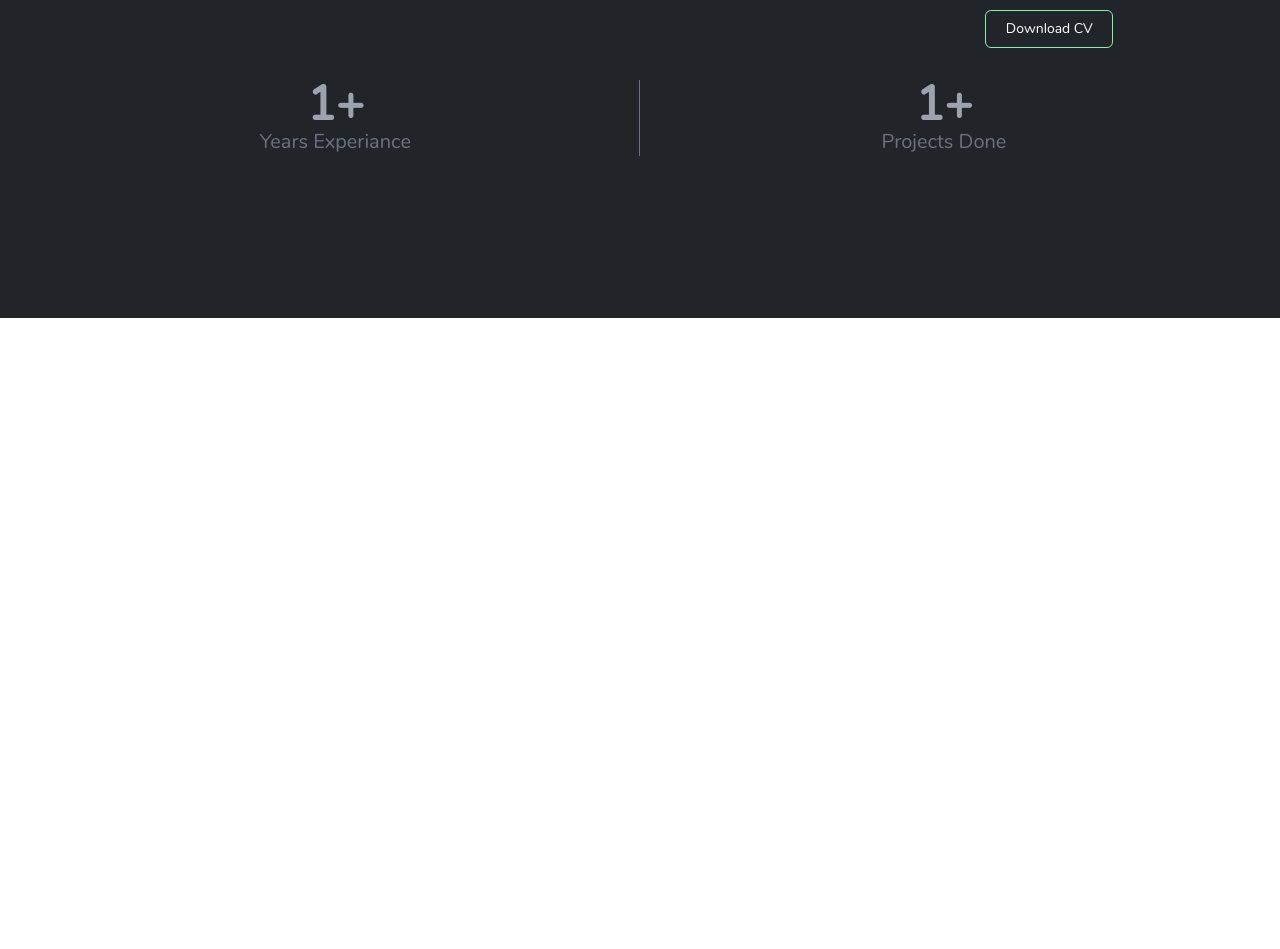
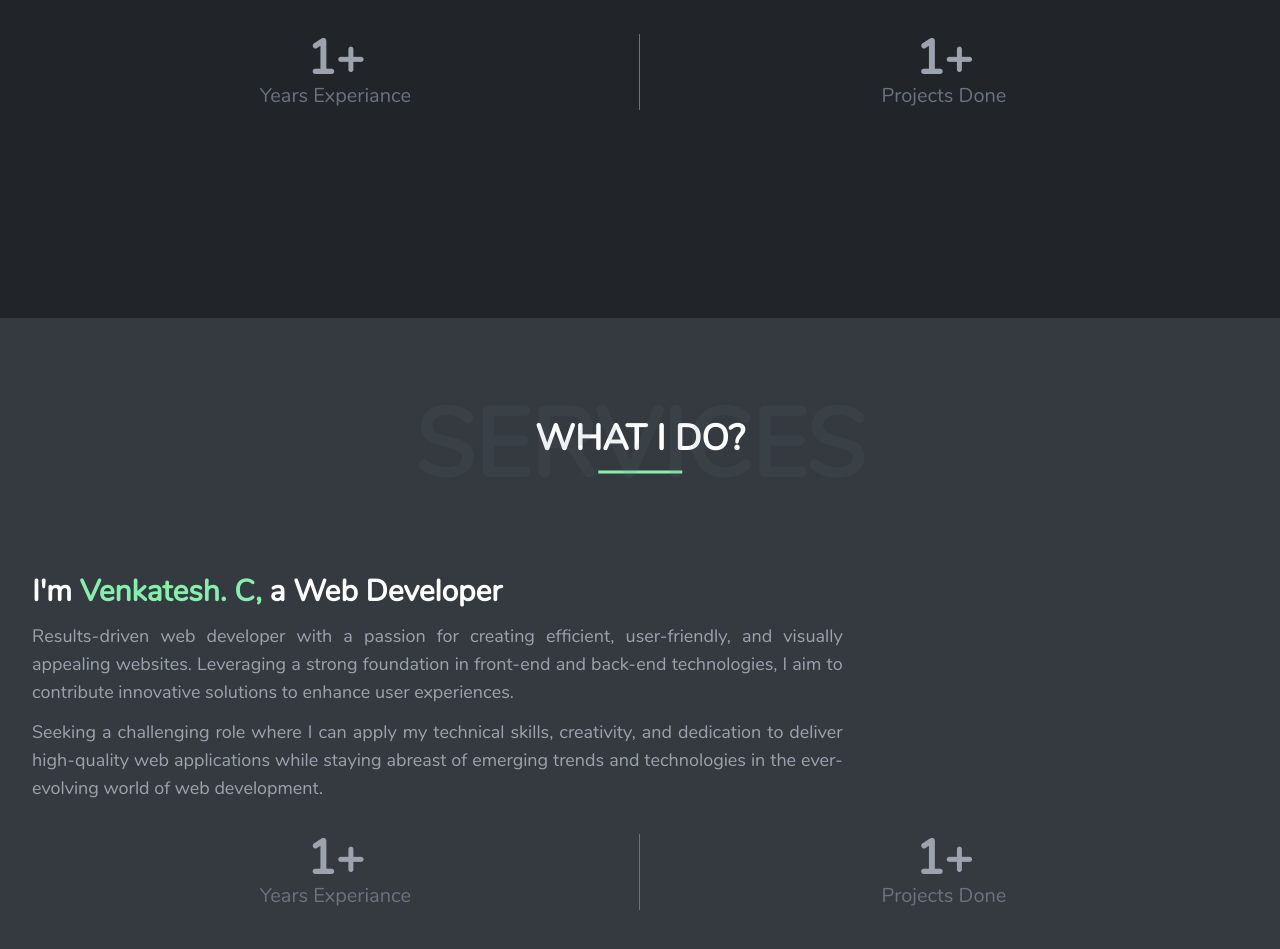
Before and after one commit to venky-123-debug/My_Portfolio, a Svelte app: page / in a window 1280 px wide. Shown: the part 1282-2231 px from the top of the page. Before the commit the page ends 1600 px from the top, so only its background shows below. Built offline with nearby package versions, Linux system fonts and the light colour scheme.

Commit message:
whatI do page started

```diff
--- a/src/pages/about/components/details.svelte
+++ b/src/pages/about/components/details.svelte
@@ -32,32 +32,32 @@
   //   });
   // };
 
-  const downloadPDF = () => {
-    if (!element) {
-      console.error("Element with ID 'cv' not found.")
-      return
-    }
+  // const downloadPDF = () => {
+  //   if (!element) {
+  //     console.error("Element with ID 'cv' not found.")
+  //     return
+  //   }
 
-    // Create a clone of the element to avoid altering the original styles
-    const clonedElement = element.cloneNode(true)
+  //   // Create a clone of the element to avoid altering the original styles
+  //   const clonedElement = element.cloneNode(true)
 
-    // Include the Tailwind CSS stylesheet in the cloned element
-    const tailwindStylesheet = document.createElement("link")
-    tailwindStylesheet.rel = "stylesheet"
-    tailwindStylesheet.href = "https://cdn.jsdelivr.net/npm/tailwindcss@3.2.4/dist/tailwind.min.css" // Adjust the URL based on your Tailwind version
-    clonedElement.appendChild(tailwindStylesheet)
+  //   // Include the Tailwind CSS stylesheet in the cloned element
+  //   const tailwindStylesheet = document.createElement("link")
+  //   tailwindStylesheet.rel = "stylesheet"
+  //   tailwindStylesheet.href = "https://cdn.jsdelivr.net/npm/tailwindcss@3.2.4/dist/tailwind.min.css" // Adjust the URL based on your Tailwind version
+  //   clonedElement.appendChild(tailwindStylesheet)
 
-    // Download the PDF with the cloned element
-    html2pdf(clonedElement, {
-      margin: 10,
-      filename: "your-cv.pdf",
-      image: { type: "jpeg", quality: 0.98 },
-      html2canvas: { scale: 2 },
-      jsPDF: { unit: "mm", format: "a4", orientation: "portrait" },
-      pagebreak: { mode: ["avoid-all", "css", "legacy"] },
-      output: "blob",
-    })
-  }
+  //   // Download the PDF with the cloned element
+  //   html2pdf(clonedElement, {
+  //     margin: 10,
+  //     filename: "your-cv.pdf",
+  //     image: { type: "jpeg", quality: 0.98 },
+  //     html2canvas: { scale: 2 },
+  //     jsPDF: { unit: "mm", format: "a4", orientation: "portrait" },
+  //     pagebreak: { mode: ["avoid-all", "css", "legacy"] },
+  //     output: "blob",
+  //   })
+  // }
 </script>
 
 <div class="w-full flex-col flex gap-3 divide-y divide-gray-500">
@@ -77,9 +77,9 @@
     <div class="text-lg font-semibold text-gray-300">From:</div>
     <div class="text-lg font-normal text-gray-400">Chennai, TamilNadu</div>
   </div>
-  <div class="text-center pt-6">
+  <!-- <div class="text-center pt-6">
     <button on:click={downloadPDF} type="button" class="rounded-md w-32 border border-green-300 bg-transparent py-2 text-sm font-medium text-white hover:bg-green-600 active:bg-green-500">Download CV</button>
-  </div>
+  </div> -->
 </div>
 <div class="hidden">
   <Cv />
--- a/src/pages/home/index.svelte
+++ b/src/pages/home/index.svelte
@@ -4,6 +4,7 @@
   import NavBar from "../navbar/navBar.svelte"
   import About from "../about/index.svelte"
   import Cv from "../about/components/cv.svelte"
+  import Services from "../whatIDo/index.svelte"
 
   let currentIndex = 0
   let texts = ["I'm Venkatesh. C", "I'm a Web Developer"]
@@ -96,4 +97,5 @@
   </div>
   <About />
   <!-- <Cv /> -->
+  <Services />
 </div>
--- /dev/null
+++ b/src/pages/whatIDo/index.svelte
@@ -0,0 +1,36 @@
+<div class="flex flex-col m-auto bg-servicesBg w-screen min-h-screen overflow-hidden p-8">
+  <div class="relative top-12 mx-auto h-32">
+    <div class="relative text-center">
+      <span class="text-8xl opacity-10 text-gray-500 font-bold relative z-10">SERVICES</span>
+      <div class="absolute w-3/4 mx-auto text-white text-4xl font-bold top-1/2 left-1/2 transform -translate-x-1/2 -translate-y-1/2">
+        WHAT I DO?
+        <div class="border mt-3 border-green-300 border-b-2 w-1/4 mx-auto" />
+      </div>
+    </div>
+  </div>
+
+  <div class="flex w-full pt-24 items-start gap-6">
+    <div class="w-4/6 flex flex-col gap-3">
+      <div class="text-3xl font-bold text-white">
+        I'm <strong class="text-green-300">Venkatesh. C,</strong>
+        a Web Developer
+      </div>
+      <div class="text-lg text-justify font-normal text-gray-400">Results-driven web developer with a passion for creating efficient, user-friendly, and visually appealing websites. Leveraging a strong foundation in front-end and back-end technologies, I aim to contribute innovative solutions to enhance user experiences.</div>
+      <div class="text-lg text-justify font-normal text-gray-400">Seeking a challenging role where I can apply my technical skills, creativity, and dedication to deliver high-quality web applications while staying abreast of emerging trends and technologies in the ever-evolving world of web development.</div>
+    </div>
+    <!-- <div class="w-2/6">
+      <Details />
+    </div> -->
+  </div>
+
+  <div class="pt-8 flex items-center justify-around w-full">
+    <div class="flex flex-col w-1/2 items-center justify-center border-r border-gray-500">
+      <div class="text-5xl font-bold text-gray-400">1+</div>
+      <div class="text-xl font-semi text-gray-500">Years Experiance</div>
+    </div>
+    <div class="flex flex-col w-1/2 items-center justify-center">
+      <div class="text-5xl font-bold text-gray-400">1+</div>
+      <div class="text-xl font-semi text-gray-500">Projects Done</div>
+    </div>
+  </div>
+</div>
--- a/tailwind.config.js
+++ b/tailwind.config.js
@@ -6,7 +6,9 @@ module.exports = {
     extend: {
       colors: {
         orange: "#fb923c",
-        aboutBg:"#212529"
+        aboutBg:"#212529",
+        servicesBg:"#343a40",
+        primaryGreen:"#20c997"
       },
     },
   },
```
